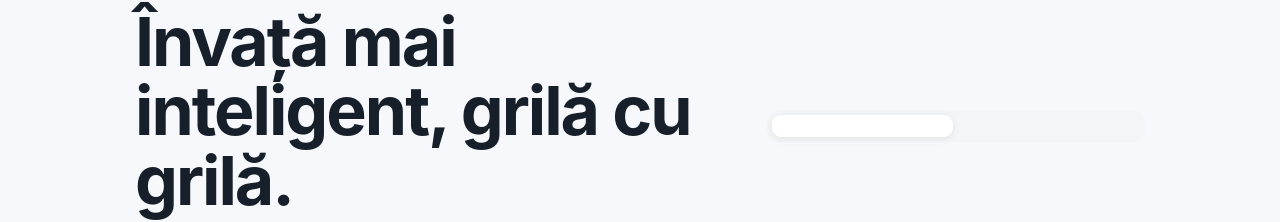
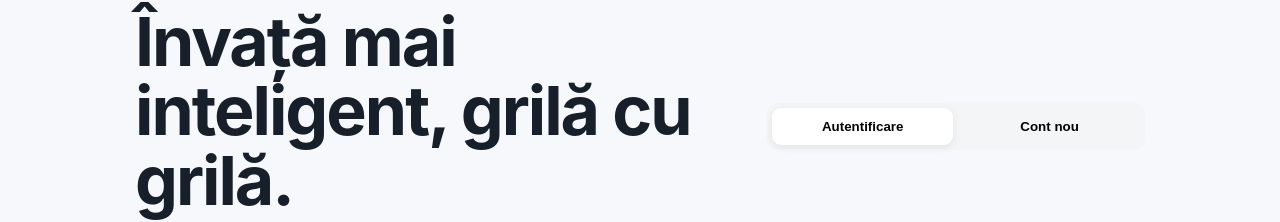
Before and after one commit to todoSB-dev/admitere-sibiu, a plain HTML site: page index.html in a window 1280 px wide. Shown: the part 150-372 px from the top of the page. Drawn offline with nearby package versions, Linux system fonts and the light colour scheme.

Commit message:
Update index.html

```diff
--- a/index.html
+++ b/index.html
@@ -28,8 +28,8 @@
       </div>
 
       <div class="tabs">
-<button type="button" id="loginTab" class="tab active" onclick="setAuthMode('login')">
- <button type="button" id="signupTab" class="tab" onclick="setAuthMode('signup')">
+<button type="button" id="loginTab" class="tab active" onclick="setAuthMode('login')">Autentificare</button>
+<button type="button" id="signupTab" class="tab" onclick="setAuthMode('signup')">Cont nou</button>
 </div>
 
         <form id="authForm">
```
